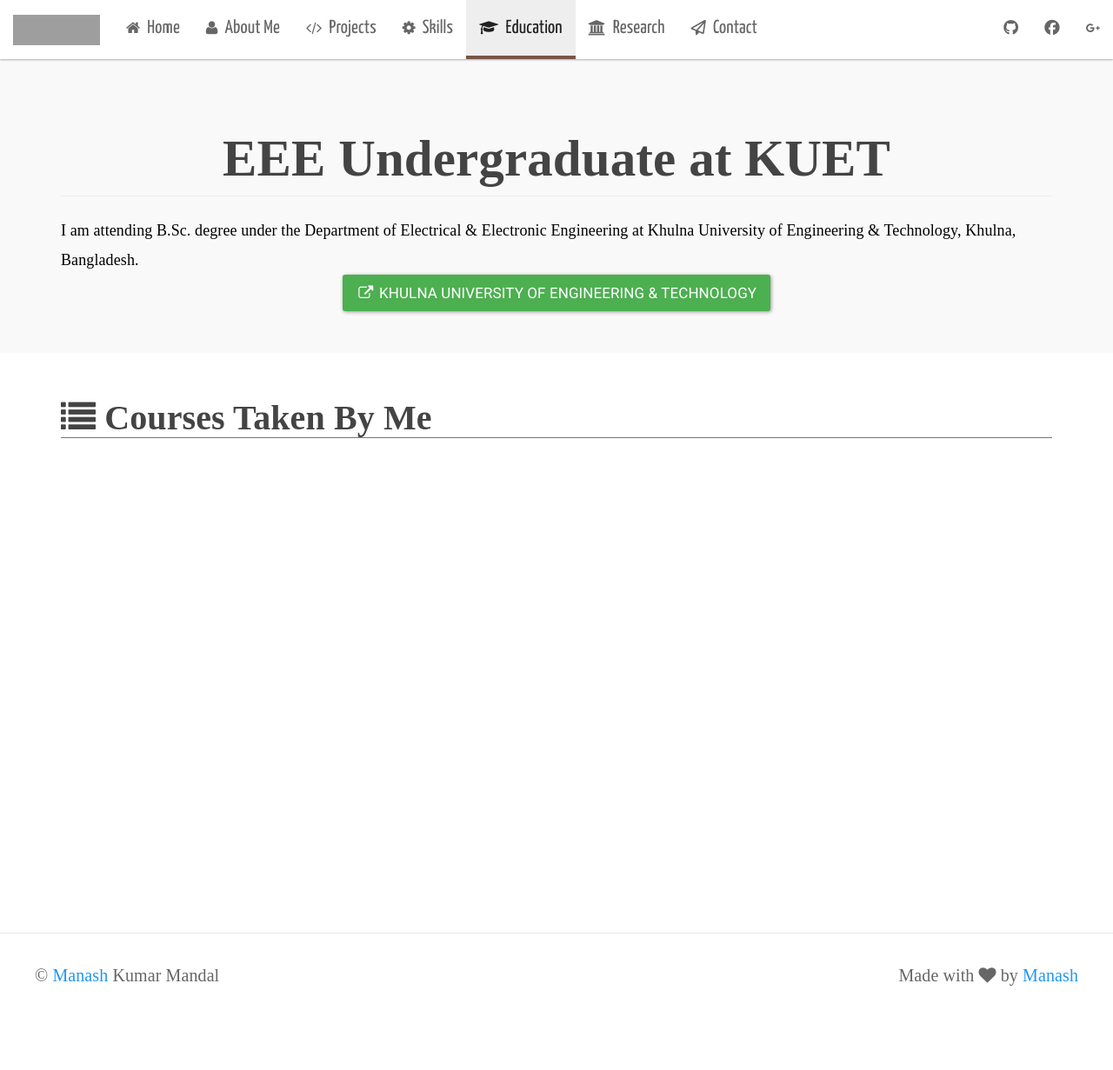
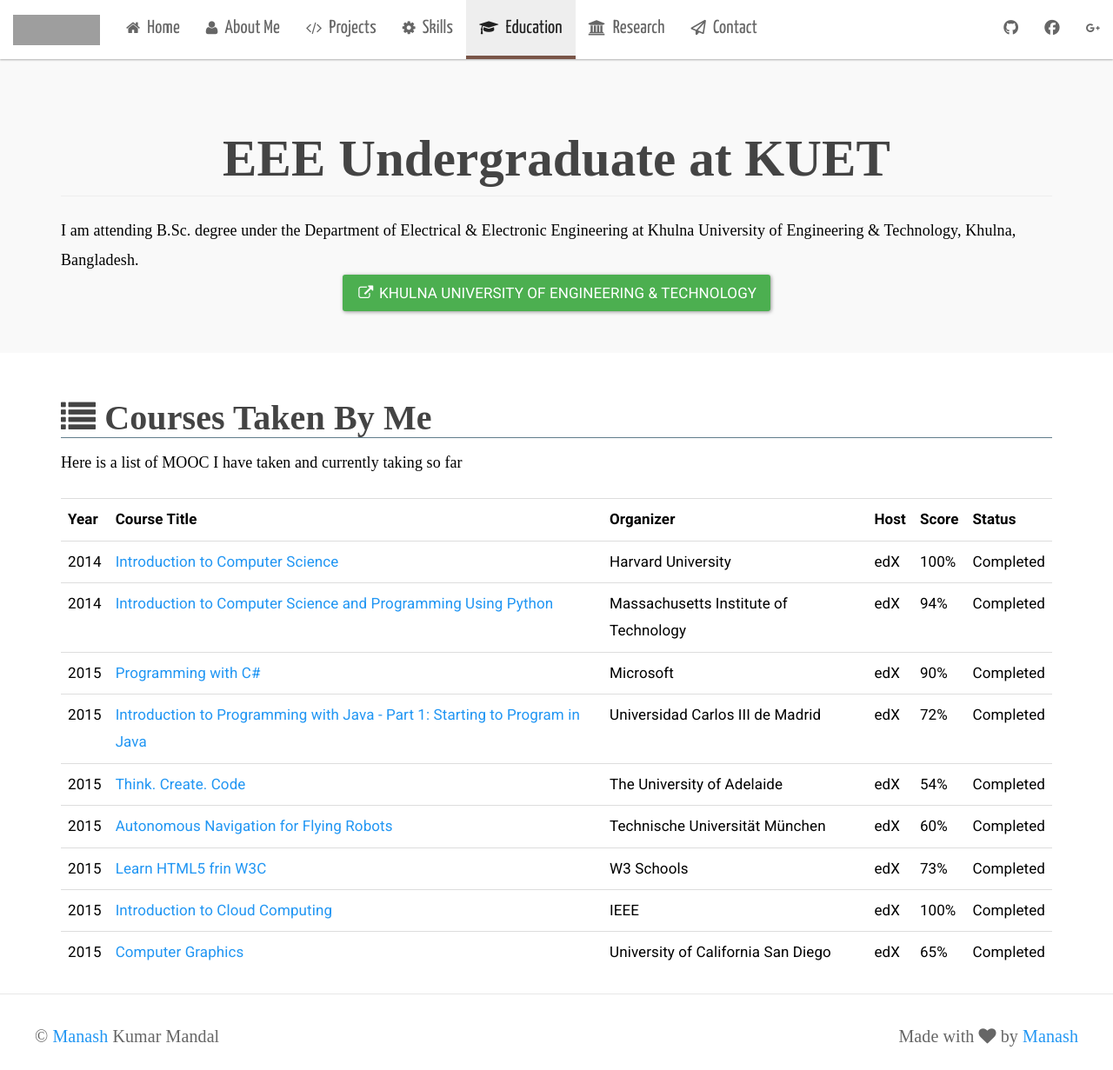
Before and after one commit to manashmandal/manash.me, a Jekyll site: the page built from education.html, in a window 1280 px wide and 1231 px high. Shown: the whole window at 87% size. Built offline with Jekyll 4.4.1, drawn with Linux system fonts in a browser that asks for light colours; nearby versions of some CDN libraries; some web fonts are replaced; grey boxes are pictures that could not be loaded.

Commit message:
added education

```diff
--- a/css/me.css
+++ b/css/me.css
@@ -250,8 +250,8 @@ About Me page
 }
 
 .table td, th {
-    text-align: center;
-    font-size: 20px;
+    text-align: left;
+    font-size: 17px;
     color: #000;
 }
 
--- a/education.html
+++ b/education.html
@@ -18,5 +18,101 @@ permalink: /education
 <div class="container">
     <h1 class="big_title_underline"><span class="fa fa-list"></span> Courses Taken By Me</h1>
 
+    <div class="para-graph">Here is a list of MOOC I have taken and currently taking so far</div>
+
+    <br/>
+
+    <table class="table table-hover">
+        <tr>
+            <th>Year</th>
+            <th>Course Title</th>
+            <th>Organizer</th>
+            <th>Host</th>
+            <th>Score</th>
+            <th>Status</th>
+        </tr>
+
+        <tr>
+            <td>2014</td>
+            <td><a href="https://s3.amazonaws.com/verify.edx.org/downloads/c81ecaa255f247e9b9789bdbc8c2d0c0/Certificate.pdf" target="_blank">Introduction to Computer Science</a></td>
+            <td>Harvard University</td>
+            <td>edX</td>
+            <td>100%</td>
+            <td>Completed</td>
+        </tr>
+
+        <tr>
+            <td>2014</td>
+            <td><a href="https://s3.amazonaws.com/verify.edx.org/downloads/7e05e982f7b64476a2a9f441daf574a8/Certificate.pdf" target="_blank">Introduction to Computer Science and Programming Using Python</a> </td>
+            <td>Massachusetts Institute of Technology </td>
+            <td>edX</td>
+            <td>94%</td>
+            <td>Completed</td>
+        </tr>
+
+        <tr>
+            <td>2015</td>
+            <td><a href="https://s3.amazonaws.com/verify.edx.org/downloads/222def1b4d444bd78ab6e9c8bd738bdd/Certificate.pdf" target="_blank">Programming with C#</a> </td>
+            <td>Microsoft</td>
+            <td>edX</td>
+            <td>90%</td>
+            <td>Completed</td>
+        </tr>
+
+        <tr>
+            <td>2015</td>
+            <td><a href="https://s3.amazonaws.com/verify.edx.org/downloads/ba438b5cb62c43a69e83331c836a763c/Certificate.pdf" target="_blank">Introduction to Programming with Java - Part 1: Starting to Program in Java</a> </td>
+            <td>Universidad Carlos III de Madrid</td>
+            <td>edX</td>
+            <td>72%</td>
+            <td>Completed</td>
+        </tr>
+
+        <tr>
+            <td>2015</td>
+            <td><a href="https://s3.amazonaws.com/verify.edx.org/downloads/8334bc9749d64d21a2742b4d4a1e1b71/Certificate.pdf" target="_blank"> Think. Create. Code</a></td>
+            <td>The University of Adelaide</td>
+            <td>edX</td>
+            <td>54%</td>
+            <td>Completed</td>
+        </tr>
+
+        <tr>
+            <td>2015</td>
+            <td><a href="https://s3.amazonaws.com/verify.edx.org/downloads/caa0fde77db548b597f27fc4e3d742e3/Certificate.pdf" target="_blank">Autonomous Navigation for Flying Robots</a> </td>
+            <td>Technische Universität München</td>
+            <td>edX</td>
+            <td>60%</td>
+            <td>Completed</td>
+        </tr>
+
+        <tr>
+            <td>2015</td>
+            <td><a href="https://s3.amazonaws.com/verify.edx.org/downloads/75c1c48605754731b8afc677602ab51f/Certificate.pdf" target="_blank">Learn HTML5 frin W3C</a> </td>
+            <td>W3 Schools</td>
+            <td>edX</td>
+            <td>73%</td>
+            <td>Completed</td>
+        </tr>
+
+        <tr>
+            <td>2015</td>
+            <td><a href="https://s3.amazonaws.com/verify.edx.org/downloads/236d776ecf89480d87285e0e6b1620c4/Certificate.pdf" target="_blank">Introduction to Cloud Computing</a> </td>
+            <td>IEEE</td>
+            <td>edX</td>
+            <td>100%</td>
+            <td>Completed</td>
+        </tr>
+
+        <tr>
+            <td>2015</td>
+            <td><a href="https://courses.edx.org/certificates/93276b29fd8841d6ae7e2c0ac98d238d" target="_blank">Computer Graphics</a> </td>
+            <td>University of California San Diego</td>
+            <td>edX</td>
+            <td>65%</td>
+            <td>Completed</td>
+        </tr>
+
+    </table>
 
 </div>
```
